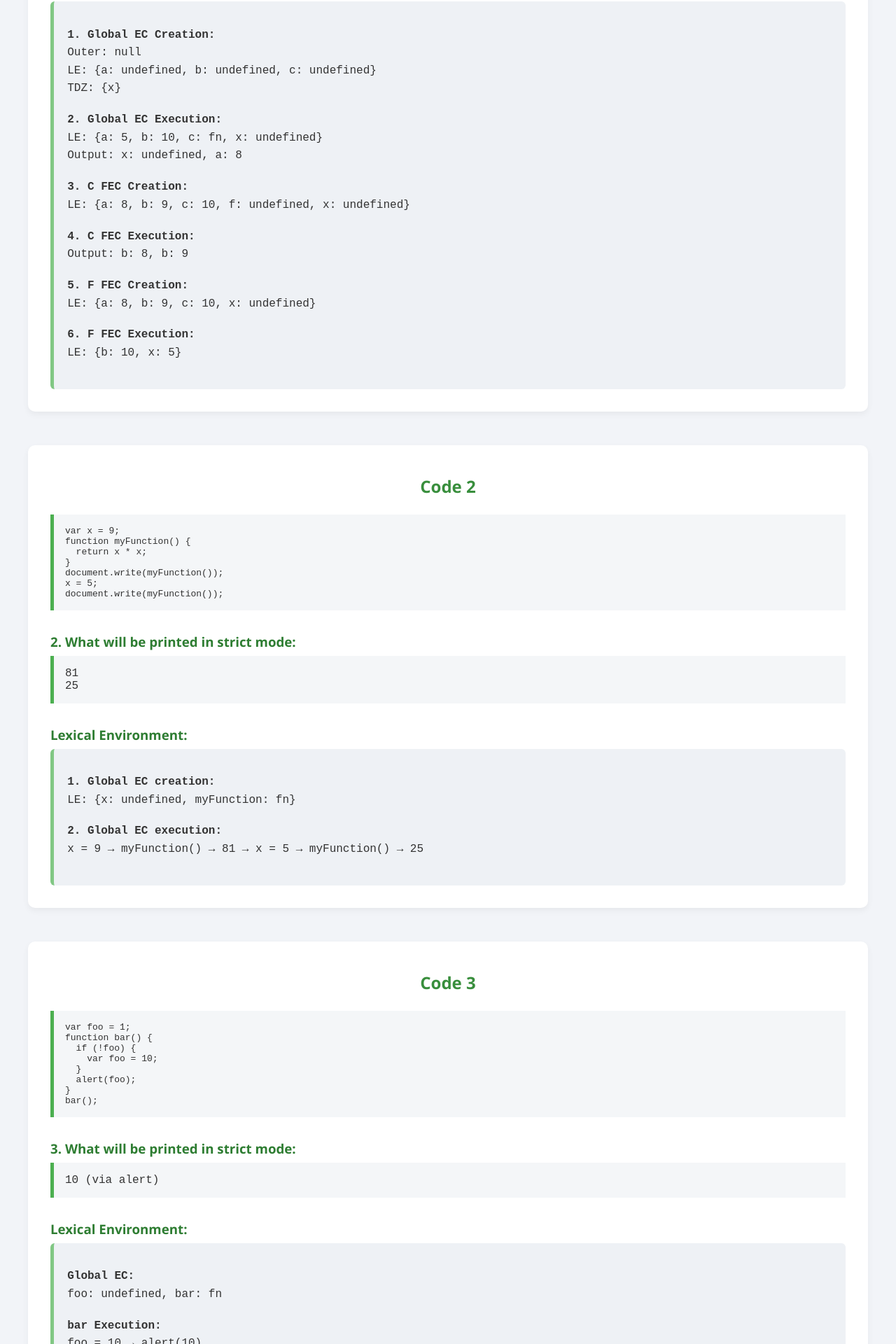
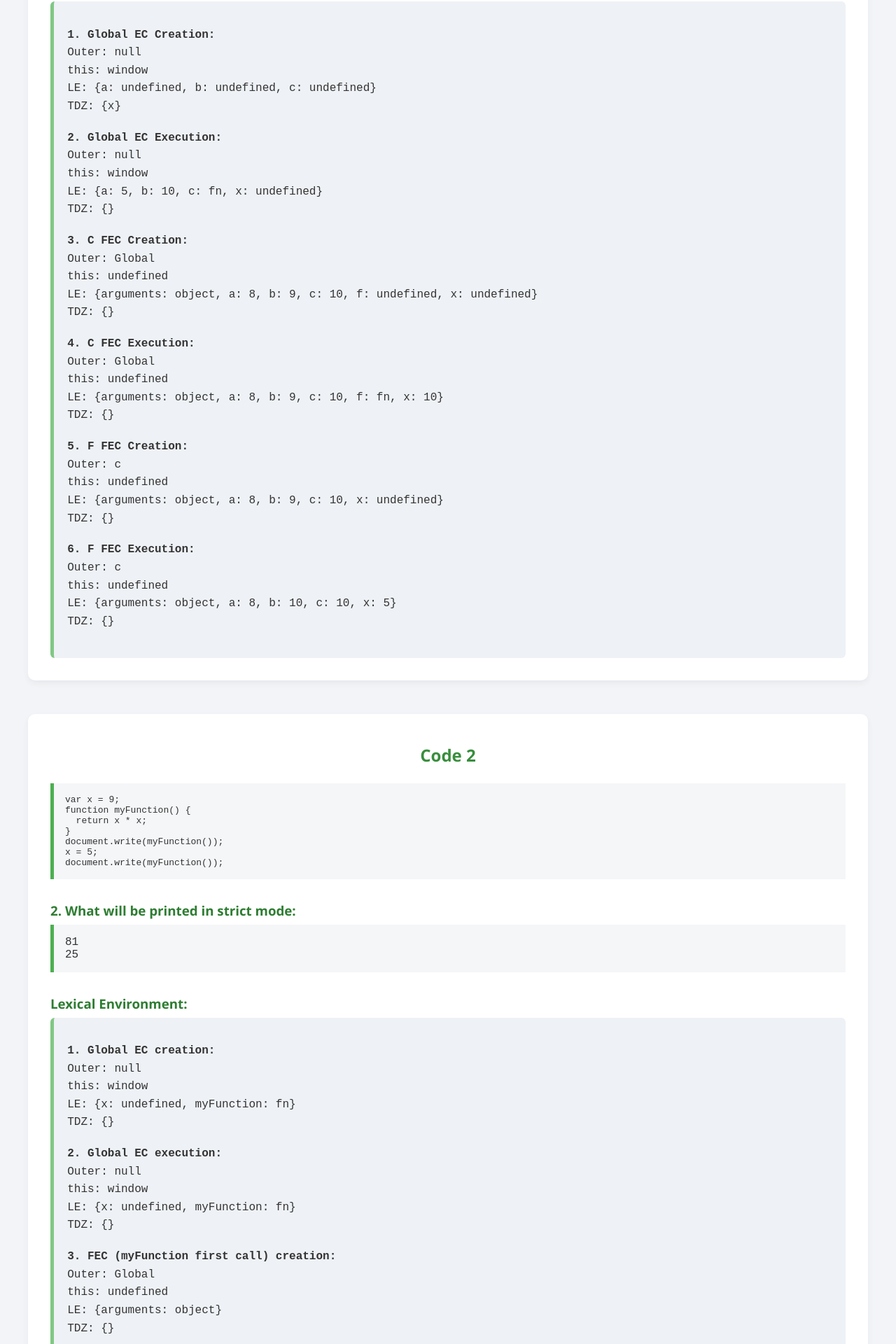
Before and after one commit to dylanS0811/dylanS0811.github.io, a React (Vite) app: page /#/lab04 in a window 1280 px wide. Shown: the part 836-2756 px from the top of the page at 70% size. Built offline with nearby package versions, Linux system fonts and the light colour scheme.

Commit message:
Fix  lab04 issue.

```diff
--- a/src/lab04/Lab04App.jsx
+++ b/src/lab04/Lab04App.jsx
@@ -52,6 +52,8 @@ document.write(x);        // prints undefined`}</code>
             <br />
             Outer: null
             <br />
+            this: window
+            <br />
             LE: &#123;a: undefined, b: undefined, c: undefined&#125;
             <br />
             TDZ: &#123;x&#125;
@@ -59,29 +61,57 @@ document.write(x);        // prints undefined`}</code>
           <p>
             <strong>2. Global EC Execution:</strong>
             <br />
+            Outer: null
+            <br />
+            this: window
+            <br />
             LE: &#123;a: 5, b: 10, c: fn, x: undefined&#125;
             <br />
-            Output: x: undefined, a: 8
+            TDZ: &#123;&#125;
           </p>
           <p>
             <strong>3. C FEC Creation:</strong>
             <br />
-            LE: &#123;a: 8, b: 9, c: 10, f: undefined, x: undefined&#125;
+            Outer: Global
+            <br />
+            this: undefined
+            <br />
+            LE: &#123;arguments: object, a: 8, b: 9, c: 10, f: undefined, x: undefined&#125;
+            <br />
+            TDZ: &#123;&#125;
           </p>
           <p>
             <strong>4. C FEC Execution:</strong>
             <br />
-            Output: b: 8, b: 9
+            Outer: Global
+            <br />
+            this: undefined
+            <br />
+            LE: &#123;arguments: object, a: 8, b: 9, c: 10, f: fn, x: 10&#125;
+            <br />
+            TDZ: &#123;&#125;
           </p>
           <p>
             <strong>5. F FEC Creation:</strong>
             <br />
-            LE: &#123;a: 8, b: 9, c: 10, x: undefined&#125;
+            Outer: c
+            <br />
+            this: undefined
+            <br />
+            LE: &#123;arguments: object, a: 8, b: 9, c: 10, x: undefined&#125;
+            <br />
+            TDZ: &#123;&#125;
           </p>
           <p>
             <strong>6. F FEC Execution:</strong>
             <br />
-            LE: &#123;b: 10, x: 5&#125;
+            Outer: c
+            <br />
+            this: undefined
+            <br />
+            LE: &#123;arguments: object, a: 8, b: 10, c: 10, x: 5&#125;
+            <br />
+            TDZ: &#123;&#125;
           </p>
         </div>
       </div>
@@ -113,11 +143,68 @@ document.write(myFunction());`}</code>
           <p>
             <strong>1. Global EC creation:</strong>
             <br />
+            Outer: null
+            <br />
+            this: window
+            <br />
             LE: &#123;x: undefined, myFunction: fn&#125;
+            <br />
+            TDZ: &#123;&#125;
           </p>
           <p>
             <strong>2. Global EC execution:</strong>
-            <br />x = 9 → myFunction() → 81 → x = 5 → myFunction() → 25
+            <br />
+            Outer: null
+            <br />
+            this: window
+            <br />
+            LE: &#123;x: undefined, myFunction: fn&#125;
+            <br />
+            TDZ: &#123;&#125;
+          </p>
+          <p>
+            <strong>3. FEC (myFunction first call) creation:</strong>
+            <br />
+            Outer: Global
+            <br />
+            this: undefined
+            <br />
+            LE: &#123;arguments: object&#125;
+            <br />
+            TDZ: &#123;&#125;
+          </p>
+          <p>
+            <strong>4. FEC (myFunction first call) execution:</strong>
+            <br />
+            Outer: Global
+            <br />
+            this: undefined
+            <br />
+            LE: &#123;arguments: object&#125;
+            <br />
+            TDZ: &#123;&#125;
+          </p>
+          <p>
+            <strong>5. FEC (myFunction second call) creation:</strong>
+            <br />
+            Outer: Global
+            <br />
+            this: undefined
+            <br />
+            LE: &#123;arguments: object&#125;
+            <br />
+            TDZ: &#123;&#125;
+          </p>
+          <p>
+            <strong>6. FEC (myFunction second call) execution:</strong>
+            <br />
+            Outer: Global
+            <br />
+            this: undefined
+            <br />
+            LE: &#123;arguments: object&#125;
+            <br />
+            TDZ: &#123;&#125;
           </p>
         </div>
       </div>
@@ -144,14 +231,48 @@ bar();`}</code>
         <h3 className={styles.heading3}>Lexical Environment:</h3>
         <div className={styles.envBlock}>
           <p>
-            <strong>Global EC:</strong>
+            <strong>1. Global EC creation:</strong>
             <br />
-            foo: undefined, bar: fn
+            Outer: null
+            <br />
+            this: window
+            <br />
+            LE: &#123;foo: undefined, bar: fn&#125;
+            <br />
+            TDZ: &#123;&#125;
           </p>
           <p>
-            <strong>bar Execution:</strong>
+            <strong>2. Global EC execution:</strong>
             <br />
-            foo = 10 → alert(10)
+            Outer: null
+            <br />
+            this: window
+            <br />
+            LE: &#123;foo: 1, bar: fn&#125;
+            <br />
+            TDZ: &#123;&#125;
+          </p>
+          <p>
+            <strong>3. FEC bar creation:</strong>
+            <br />
+            Outer: Global
+            <br />
+            this: undefined
+            <br />
+            LE: &#123;arguments: object, foo: undefined&#125;
+            <br />
+            TDZ: &#123;&#125;
+          </p>
+          <p>
+            <strong>4. FEC bar execution:</strong>
+            <br />
+            Outer: Global
+            <br />
+            this: undefined
+            <br />
+            LE: &#123;arguments: object, foo: 10&#125;
+            <br />
+            TDZ: &#123;&#125;
           </p>
         </div>
       </div>
```
